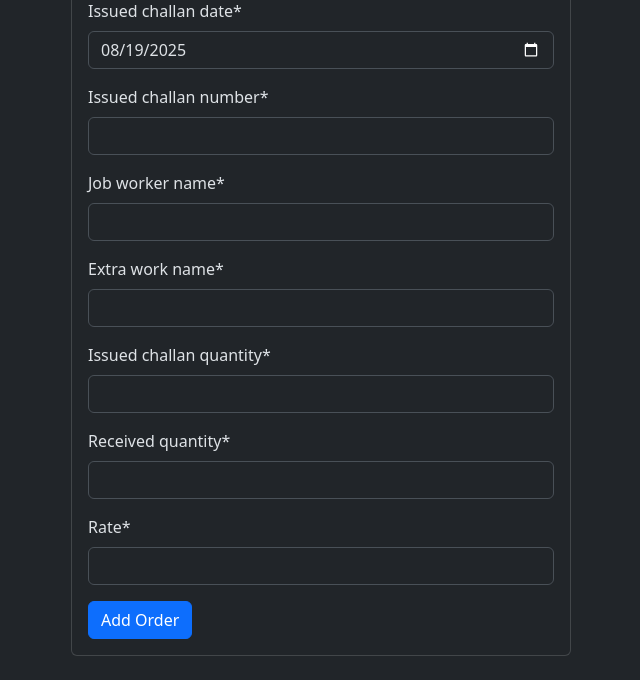
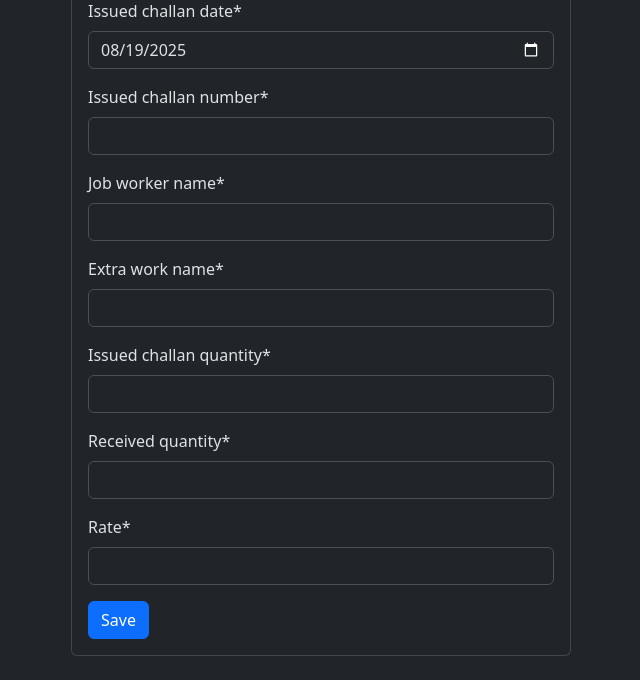
Before and after one commit to adarshpand3y/KMS, a Django app: template templates/add_extrawork.html in a window 1280 px wide. Shown: the part 188-868 px from the top of the page, without its empty margins (319-959 px from the left). Run offline with Django 5.2, Linux system fonts and the light colour scheme; the template is opened without the code that fills it: values named after a table or form of the project are taken from there, others are empty; some libraries are stand-ins or nearby versions.

Commit message:
Minor UI updates

```diff
--- a/templates/add_clothcutting.html
+++ b/templates/add_clothcutting.html
@@ -19,7 +19,7 @@ Add Cloth Cutting Details
             <form method="POST">
                 {% csrf_token %}
                 {{ form|crispy }}
-                <button type="submit" class="btn btn-primary">Add Order</button>
+                <button type="submit" class="btn btn-primary">Save</button>
             </form>
         </div>
     </div>
--- a/templates/add_extrawork.html
+++ b/templates/add_extrawork.html
@@ -19,7 +19,7 @@ Add Extra Work Details
             <form method="POST">
                 {% csrf_token %}
                 {{ form|crispy }}
-                <button type="submit" class="btn btn-primary">Add Order</button>
+                <button type="submit" class="btn btn-primary">Save</button>
             </form>
         </div>
     </div>
--- a/templates/add_fabricpurchased.html
+++ b/templates/add_fabricpurchased.html
@@ -19,7 +19,7 @@ Add Fabric Purchased Details
             <form method="POST">
                 {% csrf_token %}
                 {{ form|crispy }}
-                <button type="submit" class="btn btn-primary">Add Order</button>
+                <button type="submit" class="btn btn-primary">Save</button>
             </form>
         </div>
     </div>
--- a/templates/add_finishingandpacking.html
+++ b/templates/add_finishingandpacking.html
@@ -19,7 +19,7 @@ Add Finishing and Packing Details
             <form method="POST">
                 {% csrf_token %}
                 {{ form|crispy }}
-                <button type="submit" class="btn btn-primary">Add Order</button>
+                <button type="submit" class="btn btn-primary">Save</button>
             </form>
         </div>
     </div>
--- a/templates/add_printinganddyeingreceived.html
+++ b/templates/add_printinganddyeingreceived.html
@@ -19,7 +19,7 @@ Add Printing and Dyeing Recceiving Details
             <form method="POST">
                 {% csrf_token %}
                 {{ form|crispy }}
-                <button type="submit" class="btn btn-primary">Add Order</button>
+                <button type="submit" class="btn btn-primary">Save</button>
             </form>
         </div>
     </div>
--- a/templates/add_printinganddyeingsent.html
+++ b/templates/add_printinganddyeingsent.html
@@ -19,7 +19,7 @@ Add Printing and Dyeing Sending Details
             <form method="POST">
                 {% csrf_token %}
                 {{ form|crispy }}
-                <button type="submit" class="btn btn-primary">Add Order</button>
+                <button type="submit" class="btn btn-primary">Save</button>
             </form>
         </div>
     </div>
--- a/templates/add_stitching.html
+++ b/templates/add_stitching.html
@@ -19,7 +19,7 @@ Add Stitching Details
             <form method="POST">
                 {% csrf_token %}
                 {{ form|crispy }}
-                <button type="submit" class="btn btn-primary">Add Order</button>
+                <button type="submit" class="btn btn-primary">Save</button>
             </form>
         </div>
     </div>
--- a/templates/order_detail.html
+++ b/templates/order_detail.html
@@ -208,7 +208,7 @@ KMS
                 <div class="text-center py-3">
                   <p class="text-muted">No fabric purchase information available yet.</p>
                   {% if order.status|get_status_position == 1 %}
-                  <a href="{% url 'addfabricpurchased' order.id %}" class="btn btn-primary">
+                  <a href="/addorder" class="btn btn-primary">
                     <i class="bi bi-plus-circle"></i> Add Fabric Purchase Details
                   </a>
                   {% else %}
```
